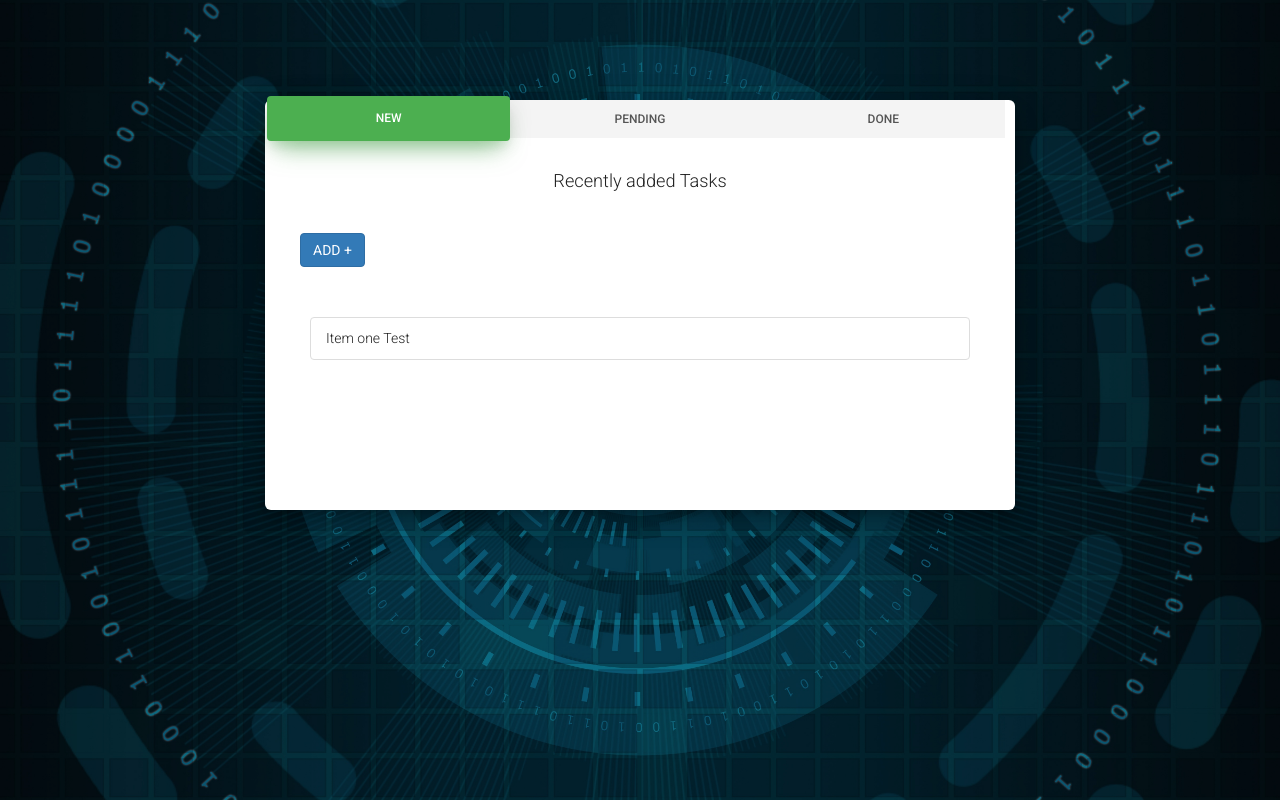
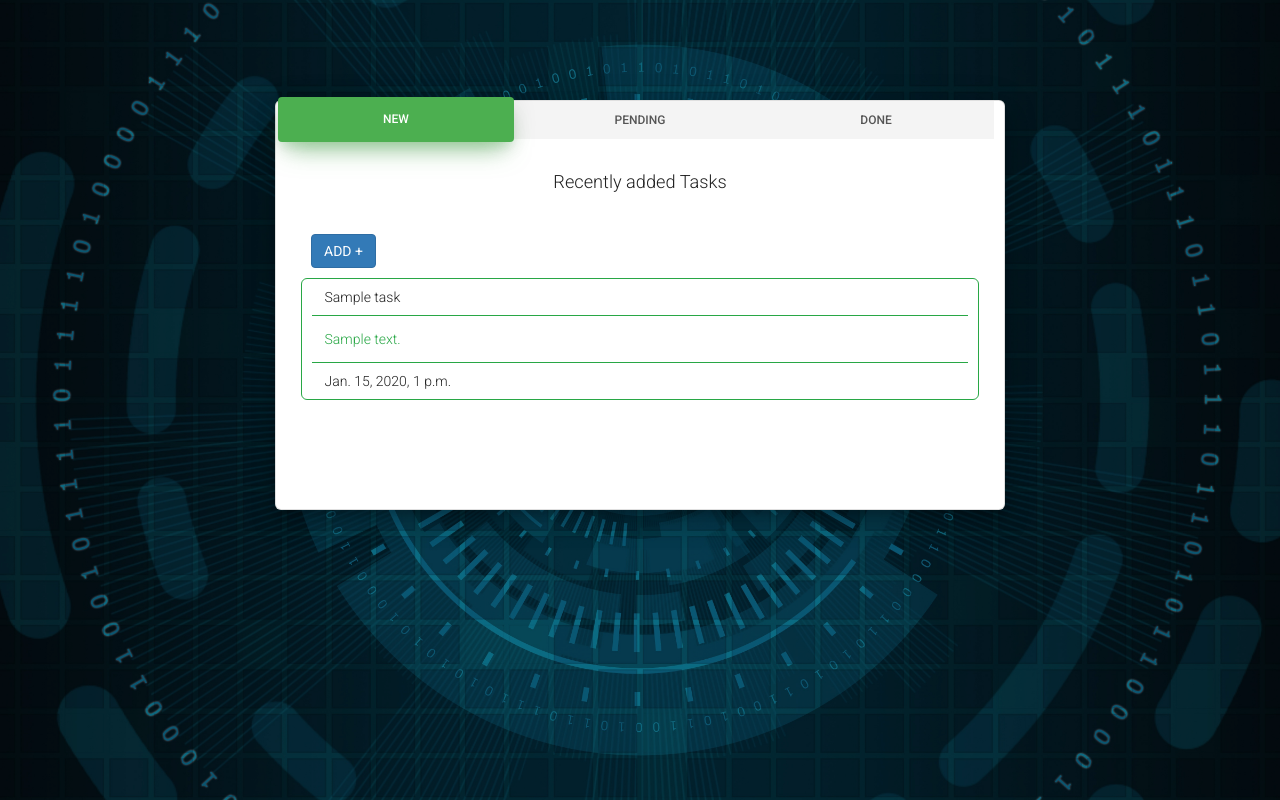
Before and after one commit to Timothy-Wangwe/To-do-List-App-Django-, a Django app: page /tasks/ in a window 1280 px wide. Run offline with Django 3.2, Linux system fonts and the light colour scheme; tables that the repository leaves empty hold one stand-in row (values such as "Sample post"); some libraries are stand-ins or nearby versions.

Commit message:
Display tasks as card from database

```diff
--- a/todo/tasks/templates/index.html
+++ b/todo/tasks/templates/index.html
@@ -1,14 +1,13 @@
 {% extends 'base.html' %}
 
 {% block content %}
-<div class="card" style="width: 100%; padding-top: 20px;">
-    <div class="card-body">
-        <ul class="list-group">
-            <!-- {% for task in tasks %}
-            <li class="list-group-item">{{task.subject}}</li>
-            {% endfor %} -->
-            <li class="list-group-item">Item one Test</li>
-        </ul>
+{% for task in tasks %}
+    <div class="card border-success mb-3">
+        <div class="card-header bg-transparent border-success">{{task.subject}}</div>
+        <div class="card-body text-success">
+            <p class="card-text">{{task.description}}</p>
+        </div>
+        <div class="card-footer bg-transparent border-success">{{task.date}}</div>
     </div>
-</div>
+{% endfor %}
 {% endblock %}
--- a/todo/tasks/views.py
+++ b/todo/tasks/views.py
@@ -1,10 +1,10 @@
 from django.shortcuts import render
 from django.http import HttpResponse
-
+from .models import Tasks
 
 def summary_view(request):
-    # tasks = Tasks.objects.all()
-    return render(request, 'index.html')
+    tasks = Tasks.objects.all()
+    return render(request, 'index.html', {'tasks': tasks})
 
 def new_view(request):
     return HttpResponse("New tasks come here...")
--- a/todo/templates/base.html
+++ b/todo/templates/base.html
@@ -16,6 +16,8 @@
     <link rel="stylesheet" type="text/css"
         href="https://fonts.googleapis.com/css?family=Roboto:300,400,500,700|Roboto+Slab:400,700|Material+Icons" />
     <link rel="stylesheet" href="https://maxcdn.bootstrapcdn.com/font-awesome/latest/css/font-awesome.min.css" />
+    <link rel="stylesheet" href="https://stackpath.bootstrapcdn.com/bootstrap/4.4.1/css/bootstrap.min.css"
+        integrity="sha384-Vkoo8x4CGsO3+Hhxv8T/Q5PaXtkKtu6ug5TOeNV6gBiFeWPGFN9MuhOf23Q9Ifjh" crossorigin="anonymous">
 
     <!-- CSS Files -->
     <link href="{% static '/css/bootstrap.min.css' %}" rel="stylesheet" />
@@ -66,28 +68,26 @@
 
                                     </div>
                                     <form action="" method="post" class="pull-le" style="padding: 10px;">
-                                            <input type="button" class="btn btn-primary" value="Add +" onclick="new_task(event, 'new-task')">
+                                        <input type="button" class="btn btn-primary" value="Add +"
+                                            onclick="new_task(event, 'new-task')">
                                         <div id="new-task" class="form-row">
                                             <div class="col">
                                                 <label for="due-date">Due Date</label>
                                                 <!-- <input type="datetime-local" name="Due Date" id="due-date" class="form-control form-control-sm"> -->
-                                                        <input type="text" name="Due Date" id="due-date" class="form-control form-control-sm" placeholder="Click to add date">
+                                                <input type="text" name="Due Date" id="due-date"
+                                                    class="form-control form-control-sm"
+                                                    placeholder="Click to add date">
                                             </div>
                                             <div class="col">
                                                 <label for="task">Task</label>
                                                 <input type="text" class="form-control" id="task" placeholder="Subject">
-                                                        <textarea name="" id="task" cols="30" rows="5" class="form-control" placeholder="Description..."></textarea>
+                                                <textarea name="" id="task" cols="30" rows="5" class="form-control"
+                                                    placeholder="Description..."></textarea>
                                             </div>
                                         </div>
                                     </form>
-                                        <div class="card" style="width: 100%; padding-top: 20px;">
-                                            <div class="card-body">
-                                                <ul class="list-group">
                                     {% block content %}
                                     {% endblock %}
-                                                </ul>
-                                            </div>
-                                        </div>
                                 </div>
                                 <div class="tab-pane" id="captain">
                                     <h4 class="info-text">Started Tasks that yet to be completed</h4>
```
Lines whose indentation alone changed are shown as unchanged.
